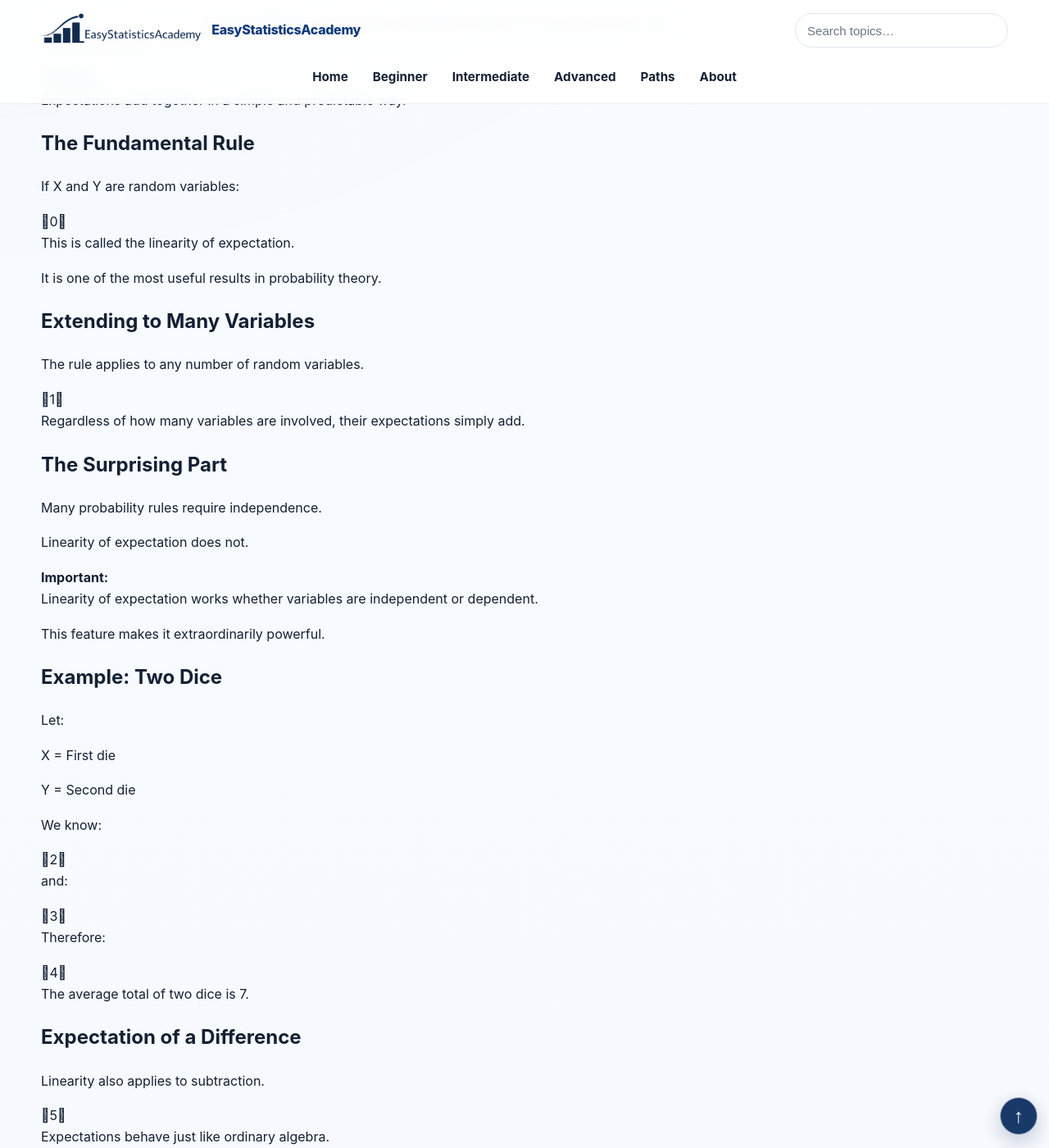
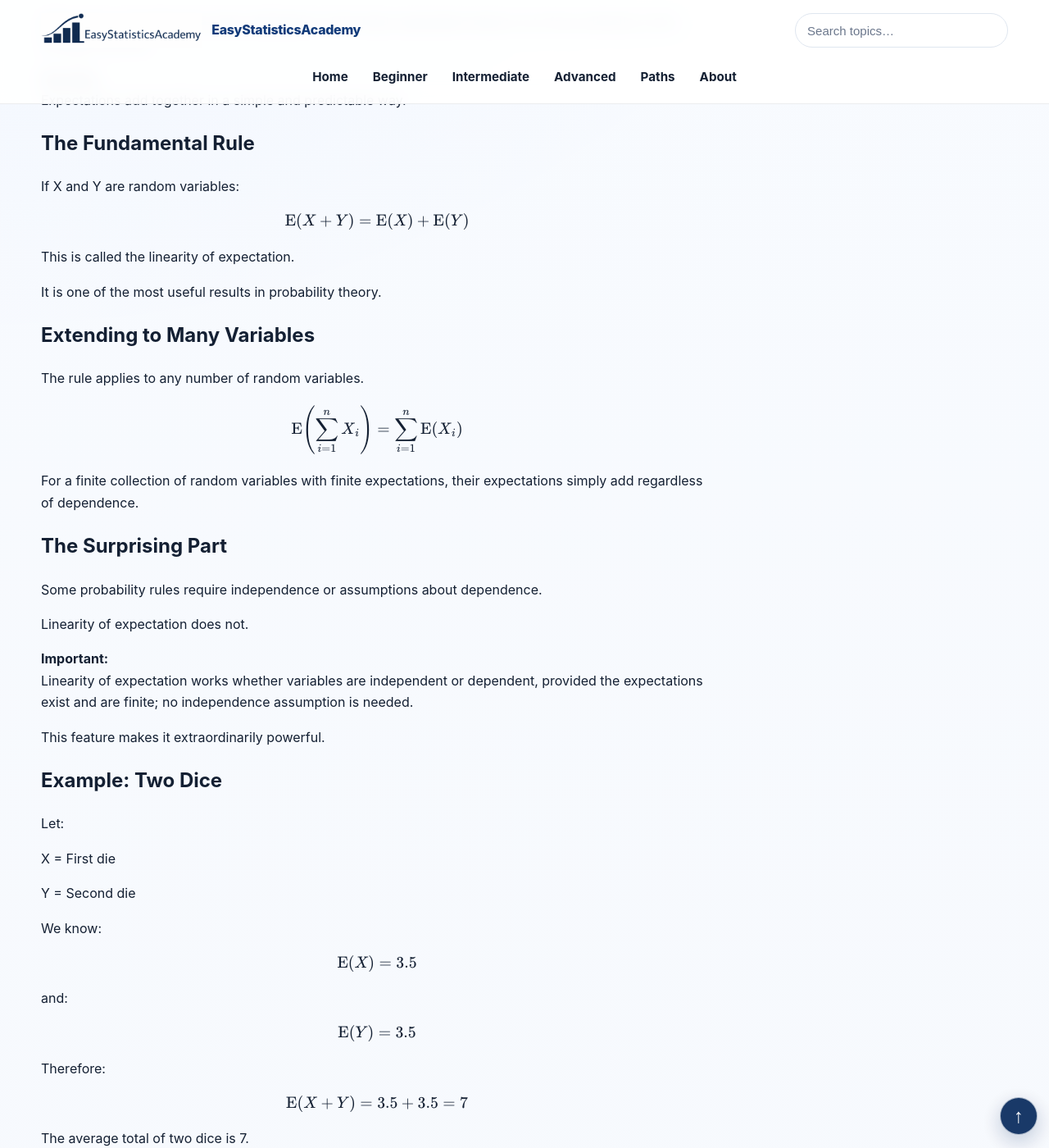
Before and after one commit to ammar-homaida-statistics/easystatisticsacademy, a Jekyll site: the page built from probability/expectation-variance/linearity-of-expectation/index.md, in a window 1280 px wide and 1400 px high, scrolled down 892 px. Shown: the whole window at 82% size. Built offline with Jekyll 4.4.1, drawn with Linux system fonts in a browser that asks for light colours; some of the changed text lies outside the part shown.

Commit message:
Restore 13 verified mathematical expressions and clarify dependence assumptions

```diff
--- a/probability/expectation-variance/linearity-of-expectation/index.md
+++ b/probability/expectation-variance/linearity-of-expectation/index.md
@@ -116,7 +116,9 @@ sidebar: false
       If X and Y are random variables:
     </p>
 
-    0
+    \[
+\operatorname{E}(X+Y)=\operatorname{E}(X)+\operatorname{E}(Y)
+\]
 
     <p>
       This is called the linearity of expectation.
@@ -132,17 +134,18 @@ sidebar: false
       The rule applies to any number of random variables.
     </p>
 
-    1
+    \[
+\operatorname{E}\!\left(\sum_{i=1}^{n}X_i\right)=\sum_{i=1}^{n}\operatorname{E}(X_i)
+\]
 
     <p>
-      Regardless of how many variables are involved,
-      their expectations simply add.
+      For a finite collection of random variables with finite expectations, their expectations simply add regardless of dependence.
     </p>
 
     <h2>The Surprising Part</h2>
 
     <p>
-      Many probability rules require independence.
+      Some probability rules require independence or assumptions about dependence.
     </p>
 
     <p>
@@ -154,7 +157,7 @@ sidebar: false
       <strong>Important:</strong>
 
       <p>
-        Linearity of expectation works whether variables are independent or dependent.
+        Linearity of expectation works whether variables are independent or dependent, provided the expectations exist and are finite; no independence assumption is needed.
       </p>
 
     </div>
@@ -185,19 +188,25 @@ sidebar: false
       We know:
     </p>
 
-    2
+    \[
+\operatorname{E}(X)=3.5
+\]
 
     <p>
       and:
     </p>
 
-    3
+    \[
+\operatorname{E}(Y)=3.5
+\]
 
     <p>
       Therefore:
     </p>
 
-    4
+    \[
+\operatorname{E}(X+Y)=3.5+3.5=7
+\]
 
     <p>
       The average total of two dice is 7.
@@ -209,7 +218,9 @@ sidebar: false
       Linearity also applies to subtraction.
     </p>
 
-    5
+    \[
+\operatorname{E}(X-Y)=\operatorname{E}(X)-\operatorname{E}(Y)
+\]
 
     <p>
       Expectations behave just like ordinary algebra.
@@ -221,7 +232,9 @@ sidebar: false
       Constants can be factored out of expectations.
     </p>
 
-    6
+    \[
+\operatorname{E}(aX)=a\operatorname{E}(X)
+\]
 
     <p>
       This property is often used when transforming variables.
@@ -233,7 +246,9 @@ sidebar: false
       For a linear transformation:
     </p>
 
-    7
+    \[
+\operatorname{E}(aX+b)=a\operatorname{E}(X)+b
+\]
 
     <p>
       The expected value transforms in exactly the same way.
@@ -269,7 +284,9 @@ sidebar: false
       Then:
     </p>
 
-    8
+    \[
+\operatorname{E}(Y)=\operatorname{E}(X+5)=70+5=75
+\]
 
     <p>
       The average score increases by exactly five points.
@@ -301,7 +318,9 @@ sidebar: false
       For an indicator variable I:
     </p>
 
-    9
+    \[
+\operatorname{E}(I_A)=1\cdot P(A)+0\cdot(1-P(A))=P(A)
+\]
 
     <p>
       This simple relationship is extremely useful in counting problems.
@@ -333,19 +352,25 @@ sidebar: false
       The total number of heads is:
     </p>
 
-    10
+    \[
+H=\sum_{i=1}^{10}I_i
+\]
 
     <p>
       Applying linearity:
     </p>
 
-    11
+    \[
+\operatorname{E}(H)=\sum_{i=1}^{10}\operatorname{E}(I_i)
+\]
 
     <p>
       Since each expectation equals 0.5:
     </p>
 
-    12
+    \[
+\operatorname{E}(H)=10\cdot0.5=5
+\]
 
     <p>
       On average,
@@ -406,7 +431,7 @@ sidebar: false
       </p>
 
       <p>
-        Variances require additional conditions.
+        Variances of sums require a covariance term; direct addition of individual variances holds when the covariances vanish.
       </p>
 
     </div>
```
